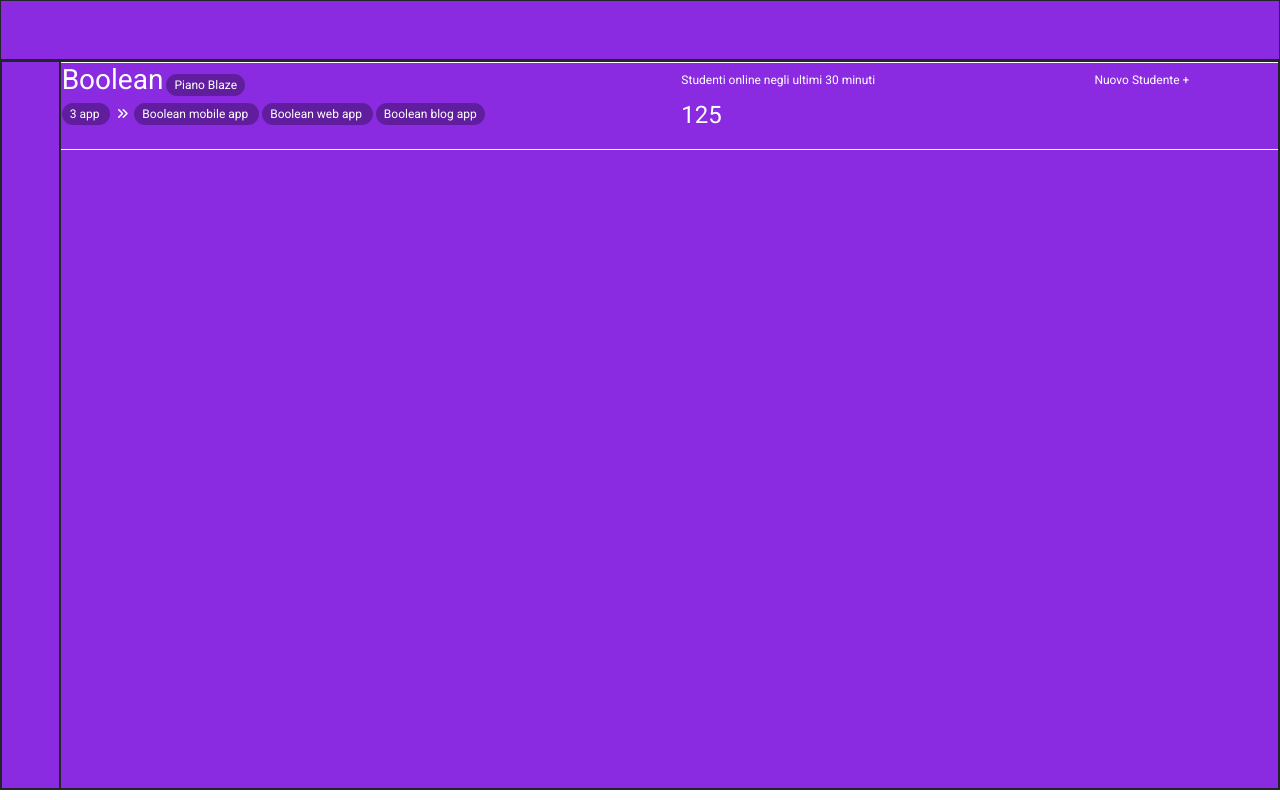
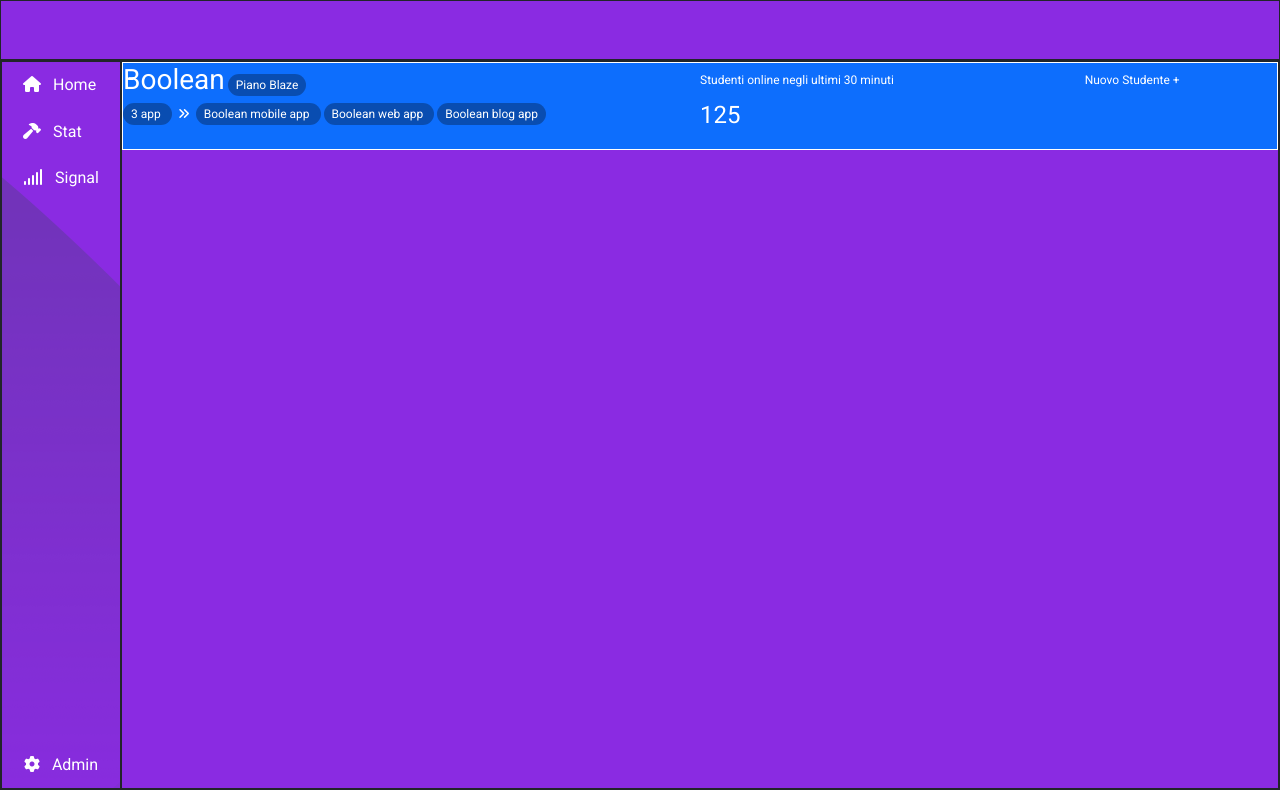
Before and after one commit to jeremy-mazzocco/html-css-bootstrap-dashboard, a plain HTML site: page index.html in a window 1280 px wide. Drawn offline with nearby package versions, Linux system fonts and the light colour scheme.

Commit message:
add left nav

```diff
--- a/index.html
+++ b/index.html
@@ -14,7 +14,7 @@
     <link rel="preconnect" href="https://fonts.gstatic.com" crossorigin>
     <link href="https://fonts.googleapis.com/css2?family=Roboto:wght@300;400;700&display=swap" rel="stylesheet">
     <link rel="stylesheet" href="style.css">
-    <title>Document</title>
+    <title>Webapp</title>
 </head>
 
 <body>
@@ -22,11 +22,32 @@
 
     </header>
     <main class="d-flex">
-        <nav>
-
+        <!-- Left side block -->
+        <nav class="d-flex flex-column justify-content-between align-items-center">
+            <div>
+                <div class="icon">
+                    <i class="fa-solid fa-house"></i>
+                    <span>Home</span>
+                </div>
+                <div class="icon">
+                    <i class="fa-solid fa-hammer"></i>
+                    <span>Stat</span>
+                </div>
+                <div class="icon">
+                    <i class="fa-solid fa-signal"></i>
+                    <span>Signal</span>
+                </div>
+            </div>
+            <div>
+                <div class="icon">
+                    <i class="fa-solid fa-gear"></i>
+                    <span>Admin</span>
+                </div>
+            </div>
         </nav>
+        <!--Right side block -->
         <div class="overflow-hidden ms_side">
-            <div class="row ms_side-header">
+            <div class="row g-0 bg-primary ms_side-header">
                 <div class="col-12 col-md-4 col-lg-2 order-md-3">
                     <p>
                         Nuovo Studente +
@@ -67,7 +88,6 @@
                     </p>
                 </div>
             </div>
-
         </div>
 
 
--- a/style.css
+++ b/style.css
@@ -13,13 +13,13 @@ main {
 }
 
 nav {
-    width: 60px;
+    width: 50px;
     height: 100%;
 }
 
-/* CSS right side block */
+/* Right side block */
 .ms_side {
-    width: calc(100% - 30px);
+    width: calc(100% - 50px);
 }
 
 .ms_side-header {
@@ -54,6 +54,20 @@ nav {
     font-size: 1.5rem;
 }
 
+/* Left side block (nav) */
+nav {
+    background-image: url(img/sidebar-bg.png);
+    /* background-color: darkblue; */
+}
+
+nav .icon {
+    color: white;
+    padding: 0.7rem;
+}
+
+nav span {
+    display: none;
+}
 
 /* DEBUG */
 header,
@@ -76,9 +90,25 @@ nav,
     }
 }
 
+
 @media (min-width: 768px) {}
 
+
+
 @media (min-width: 992px) {
+    nav {
+        width: 120px;
+    }
+
+    nav span {
+        display: inline;
+        padding-left: 0.5rem;
+    }
+
+    .ms_side {
+        width: calc(100% - 120px);
+    }
+
     .hidden-sm {
         display: inline;
     }
```
